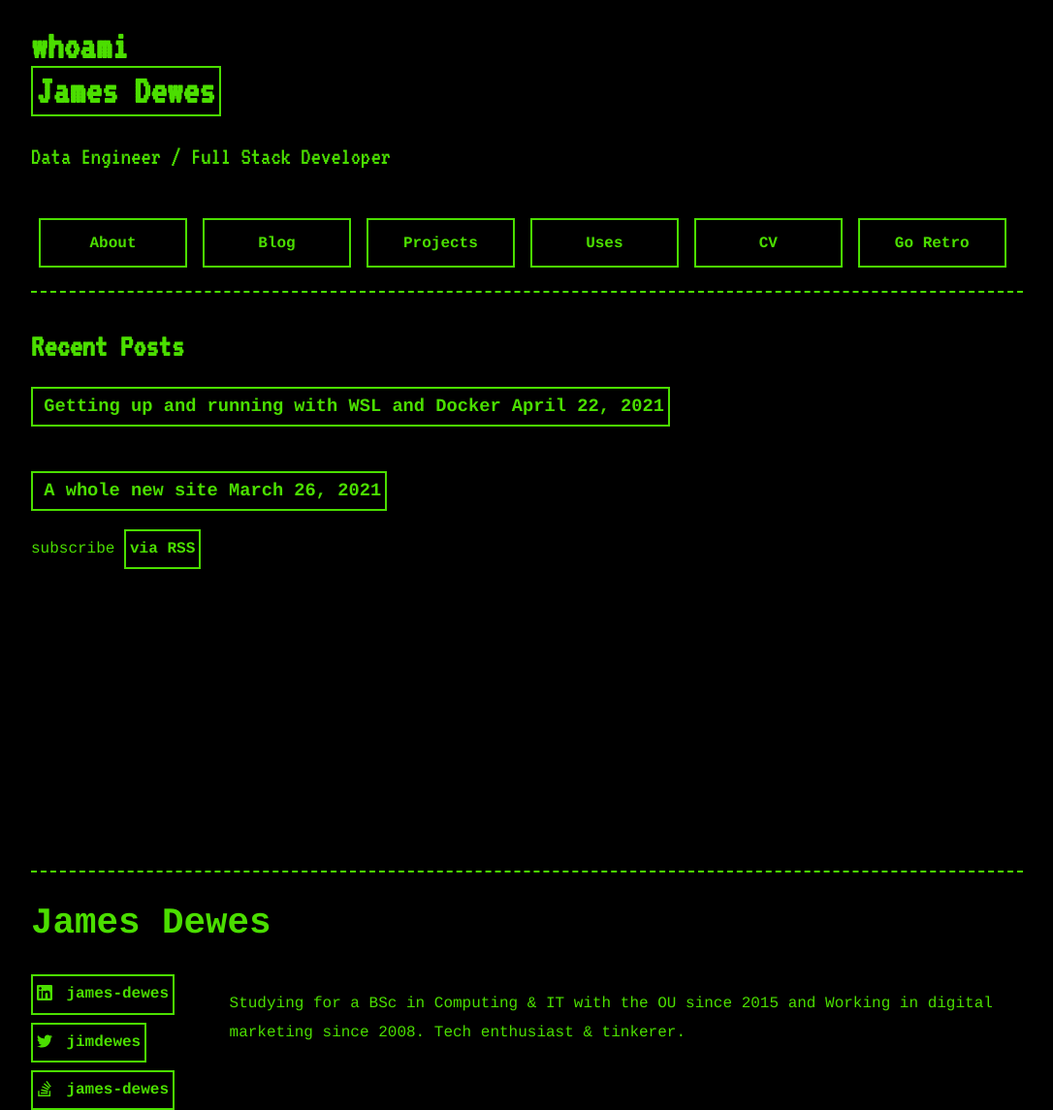
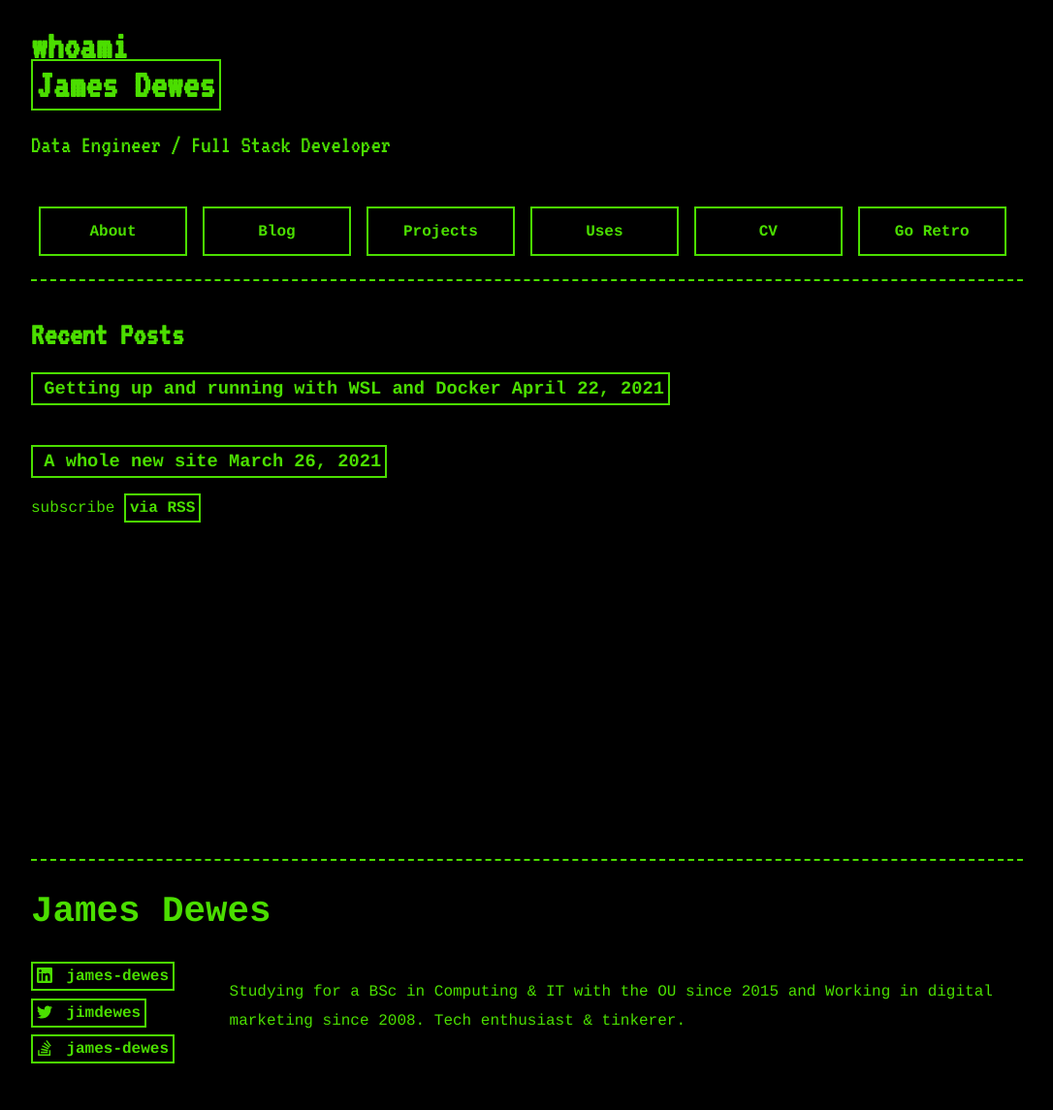
Before and after one commit to james-dewes/james-dewes.github.io, a Jekyll site: the page built from index.markdown, in a window 1280 px wide. Shown: the whole page at 97% size, without its empty margins (96-1182 px from the left). Built offline with Jekyll 4.4.1, drawn with Linux system fonts in a browser that asks for light colours; nearby versions of some CDN libraries; library files that are not in the unit come from our copies; after the commit the page ends 1097 px from its top, so only the background shows below that.

Commit message:
Solves bug with body links
Stops body links in the terminal theme
displaying in block

```diff
--- a/_assets/styles/libs/terminal.scss
+++ b/_assets/styles/libs/terminal.scss
@@ -31,7 +31,7 @@ body.terminal{
         }
     }
     a{
-        display: inline-block;
+        display: inline;
         border: solid 2px  #4bde00;
         padding: 0.25rem;
         color: #4bde00;
--- a/assets/styles/main.css
+++ b/assets/styles/main.css
@@ -137,7 +137,7 @@ body.terminal {
     body.terminal .site-header .u-h1::before {
       content: 'whoami\A'; }
   body.terminal a {
-    display: inline-block;
+    display: inline;
     border: solid 2px  #4bde00;
     padding: 0.25rem;
     color: #4bde00;
```
